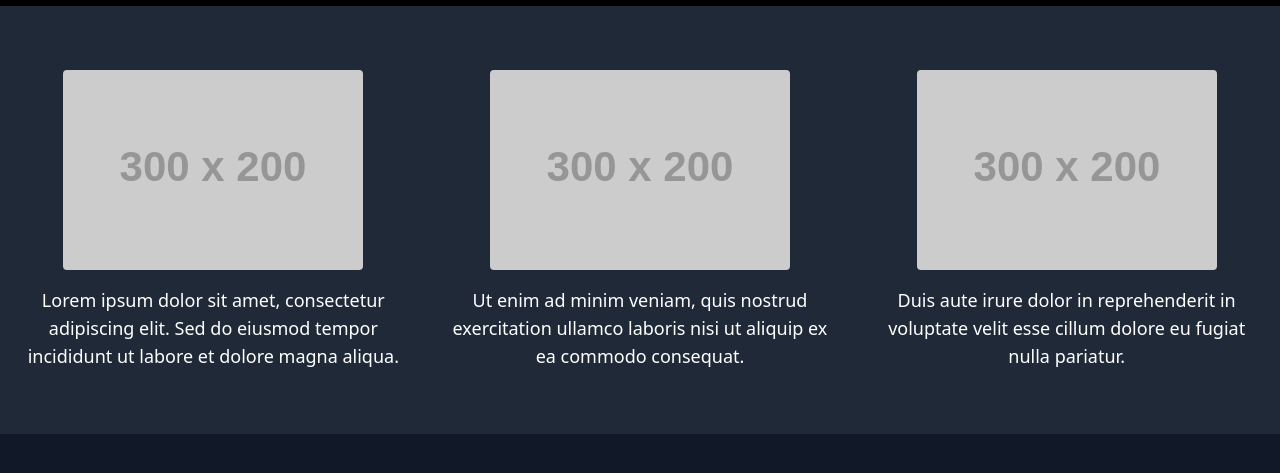
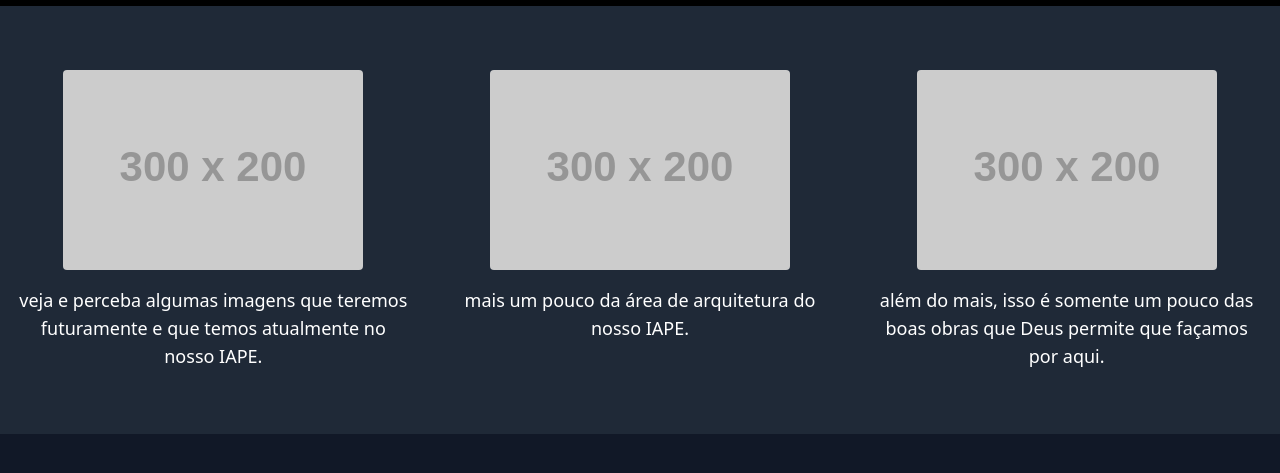
Before and after one commit to Keyvison007/app-key-IAPE-Trainee, a plain HTML site: page index.html in a window 1280 px wide. Shown: the part 164-637 px from the top of the page. Drawn offline with nearby package versions, Linux system fonts and the light colour scheme; placeholder pictures from the web are drawn by us.

Commit message:
Update index.html

```diff
--- a/index.html
+++ b/index.html
@@ -77,15 +77,15 @@
             <div class="grid grid-cols-1 md:grid-cols-3 gap-8">
                 <div class="text-center fade-in">
                     <img src="https://via.placeholder.com/300x200/cccccc/000000" alt="Column Image 1" class="mx-auto mb-4 rounded">
-                    <p class="text-lg">Lorem ipsum dolor sit amet, consectetur adipiscing elit. Sed do eiusmod tempor incididunt ut labore et dolore magna aliqua.</p>
+                    <p class="text-lg">veja e perceba algumas imagens que teremos futuramente e que temos atualmente no nosso IAPE.</p>
                 </div>
                 <div class="text-center fade-in">
                     <img src="https://via.placeholder.com/300x200/cccccc/000000" alt="Column Image 2" class="mx-auto mb-4 rounded">
-                    <p class="text-lg">Ut enim ad minim veniam, quis nostrud exercitation ullamco laboris nisi ut aliquip ex ea commodo consequat.</p>
+                    <p class="text-lg">mais um pouco da área de arquitetura do nosso IAPE.</p>
                 </div>
                 <div class="text-center fade-in">
                     <img src="https://via.placeholder.com/300x200/cccccc/000000" alt="Column Image 3" class="mx-auto mb-4 rounded">
-                    <p class="text-lg">Duis aute irure dolor in reprehenderit in voluptate velit esse cillum dolore eu fugiat nulla pariatur.</p>
+                    <p class="text-lg">além do mais, isso é somente um pouco das boas obras que Deus permite que façamos por aqui.</p>
                 </div>
             </div>
         </div>
```
